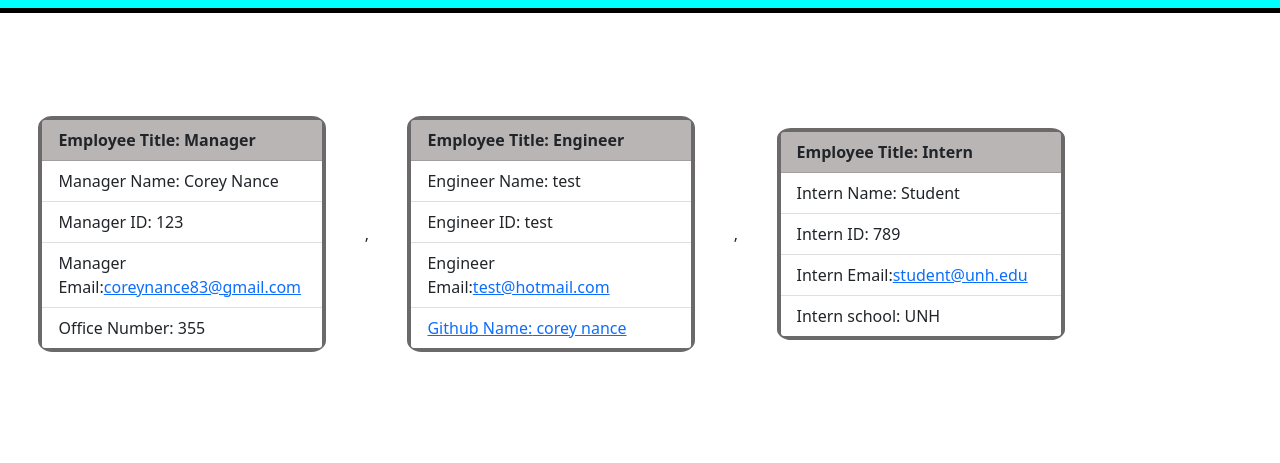
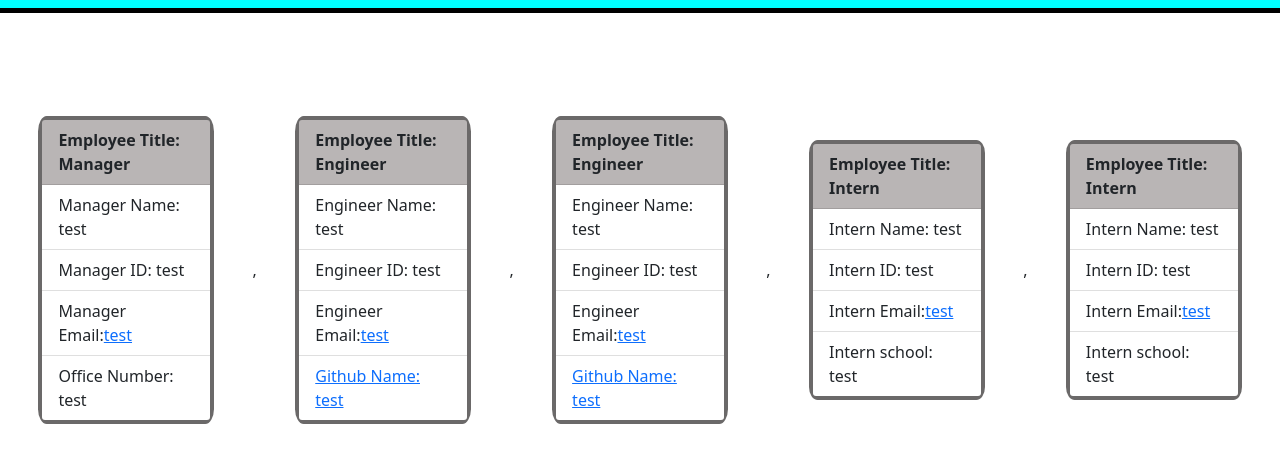
Before and after one commit to coreyNance/Team_Profile_Generator, a website: page assets/index.html in a window 1280 px wide. Shown: the part 99-562 px from the top of the page. Drawn offline with nearby package versions, Linux system fonts and the light colour scheme.

Commit message:
combined class folders into a Lib folder and cleaned up code in js files

```diff
--- a/assets/Engineer.js
+++ b/assets/Lib/Engineer.js
@@ -1,4 +1,4 @@
-let Employee = require('./Employee');
+let Employee = require('../Lib/Employee');
 
 
 class Engineer extends Employee {
--- a/assets/Intern.js
+++ b/assets/Lib/Intern.js
@@ -1,4 +1,4 @@
-let Employee = require('./Employee');
+let Employee = require('../Lib/Employee');
 
 
 class Intern extends Employee {
--- a/assets/Manager.js
+++ b/assets/Lib/Manager.js
@@ -1,4 +1,4 @@
-let Employee = require('./Employee');
+let Employee = require('../Lib/Employee');
 
 class Manager extends Employee {
 
--- a/assets/index.html
+++ b/assets/index.html
@@ -40,26 +40,42 @@
         <div class="card" style="width: 18rem;">
         <ul class="list-group list-group-flush">
         <li class="list-group-item" style="background-color: rgb(185, 181, 181); font-weight: 700;">Employee Title: Manager</li>
-        <li class="list-group-item"><span>Manager Name:</span> Corey Nance</li>
-        <li class="list-group-item"><span>Manager ID:</span> 123</li>
-        <li class="list-group-item"><span>Manager Email:</span><a href= "mailto:coreynance83@gmail.com">coreynance83@gmail.com</a></li>
-        <li class="list-group-item"><span>Office Number:</span> 355</li>
+        <li class="list-group-item"><span>Manager Name:</span> test</li>
+        <li class="list-group-item"><span>Manager ID:</span> test</li>
+        <li class="list-group-item"><span>Manager Email:</span><a href= "mailto:test">test</a></li>
+        <li class="list-group-item"><span>Office Number:</span> test</li>
         </ul>
       </div>,<div class="card" style="width: 18rem;">
         <ul class="list-group list-group-flush">
         <li class="list-group-item" style="background-color: rgb(185, 181, 181); font-weight: 700;">Employee Title: Engineer</li>
         <li class="list-group-item"><span>Engineer Name:</span> test</li>
         <li class="list-group-item"><span>Engineer ID:</span> test</li>
-        <li class="list-group-item"><span>Engineer Email:</span><a href= "mailto:test@hotmail.com">test@hotmail.com</a></li>
-        <li class="list-group-item"><a href = "https://github.com/corey nance" target = "_blank"><span>Github Name:</span> corey nance</a></li>
+        <li class="list-group-item"><span>Engineer Email:</span><a href= "mailto:test">test</a></li>
+        <li class="list-group-item"><a href = "https://github.com/test" target = "_blank"><span>Github Name:</span> test</a></li>
+        </ul>
+      </div>,<div class="card" style="width: 18rem;">
+        <ul class="list-group list-group-flush">
+        <li class="list-group-item" style="background-color: rgb(185, 181, 181); font-weight: 700;">Employee Title: Engineer</li>
+        <li class="list-group-item"><span>Engineer Name:</span> test</li>
+        <li class="list-group-item"><span>Engineer ID:</span> test</li>
+        <li class="list-group-item"><span>Engineer Email:</span><a href= "mailto:test">test</a></li>
+        <li class="list-group-item"><a href = "https://github.com/test" target = "_blank"><span>Github Name:</span> test</a></li>
         </ul>
       </div>,<div class="card" style="width: 18rem;">
         <ul class="list-group list-group-flush">
         <li class="list-group-item" style="background-color: rgb(185, 181, 181); font-weight: 700;">Employee Title: Intern</li>
-        <li class="list-group-item"><span>Intern Name:</span> Student</li>
-        <li class="list-group-item"><span>Intern ID:</span> 789</li>
-        <li class="list-group-item"><span>Intern Email:</span><a href= "mailto:student@unh.edu">student@unh.edu</a></li>
-        <li class="list-group-item"><span>Intern school:</span> UNH</li>
+        <li class="list-group-item"><span>Intern Name:</span> test</li>
+        <li class="list-group-item"><span>Intern ID:</span> test</li>
+        <li class="list-group-item"><span>Intern Email:</span><a href= "mailto:test">test</a></li>
+        <li class="list-group-item"><span>Intern school:</span> test</li>
+        </ul>
+      </div>,<div class="card" style="width: 18rem;">
+        <ul class="list-group list-group-flush">
+        <li class="list-group-item" style="background-color: rgb(185, 181, 181); font-weight: 700;">Employee Title: Intern</li>
+        <li class="list-group-item"><span>Intern Name:</span> test</li>
+        <li class="list-group-item"><span>Intern ID:</span> test</li>
+        <li class="list-group-item"><span>Intern Email:</span><a href= "mailto:test">test</a></li>
+        <li class="list-group-item"><span>Intern school:</span> test</li>
         </ul>
       </div>
 
--- a/assets/script.js
+++ b/assets/script.js
@@ -1,6 +1,4 @@
 let inquirer = require('inquirer');
-let Employee = require('./Employee.js');
-let Manager = require('./Manager');
 const methods = require('./methods.js');
 
 let script = {};
@@ -101,4 +99,4 @@ module.exports.data = script;
 // THEN that GitHub profile opens in a new tab
 // WHEN I start the application
 // WHEN I decide to finish building my team
-// THEN I exit the application, and the HTML is generated
+// THEN I exit the application, and the HTML is generatedno
```
Also changed, not shown: assets/methods.js (+3 -4 lines), assets/Lib/Employee.js (renamed from assets/Employee.js).
